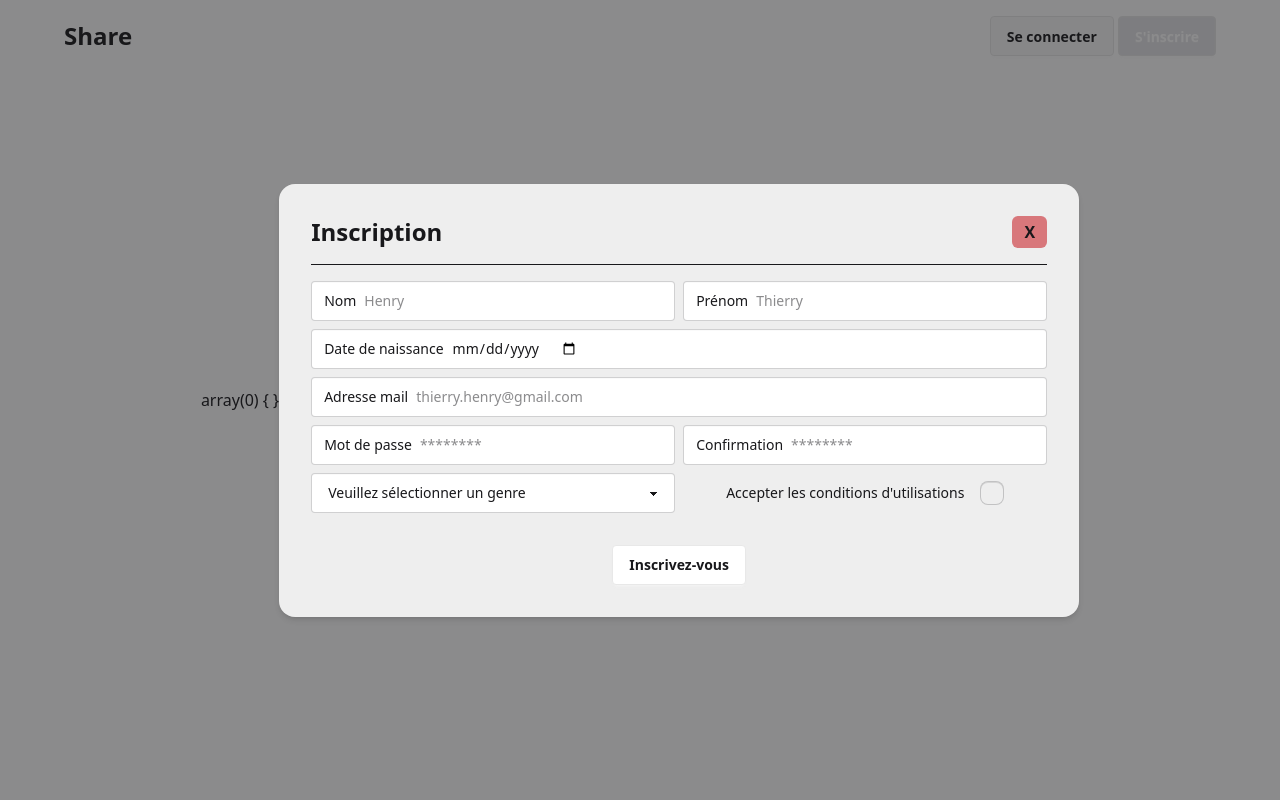
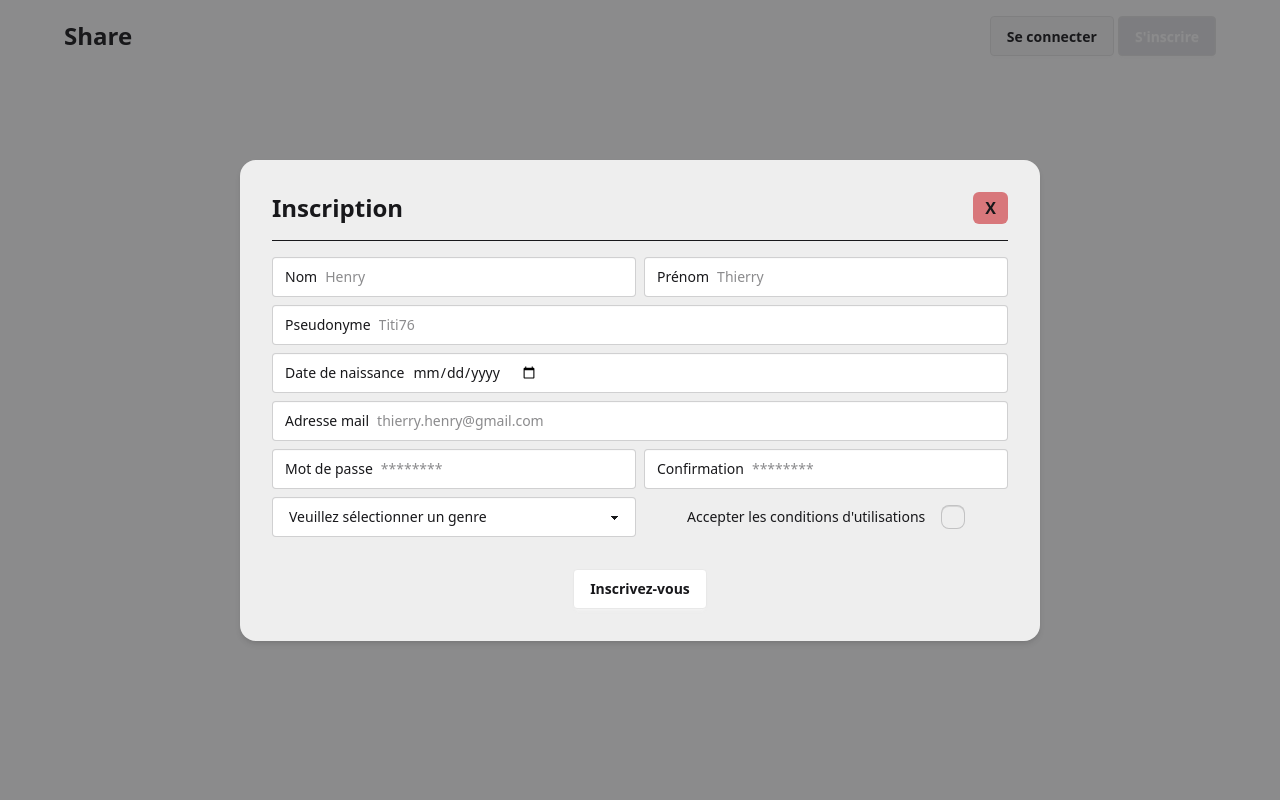
Before and after one commit to BarbierTheo/form_php7, a PHP site: page / in a window 1280 px wide. Run offline with PHP 8.4, Linux system fonts and the light colour scheme; data that the repository does not hold is empty.

Commit message:
début repo symfony

```diff
--- a/inscription.php
+++ b/inscription.php
@@ -1,5 +1,8 @@
 <?php
 $regexname = "/^[a-z ,.'-]+$/i";
+$classicregex = "/^(?=.{3,20}$)(?![_.-])(?!.*[_.-]{2})[a-zA-Z0-9_-]+([^._-])$/";
+$dateregex = "/^((19\d{2})|(20\d{2}))-(((02)-(0[1-9]|[1-2][0-9]))|(((0(1|[3-9]))|(1[0-2]))-(0[1-9]|[1-2][0-9]|30))|((01|03|05|07|08|10|12)-(31)))$/";
+
 $errors = [];
 
 if ($_SERVER['REQUEST_METHOD'] == 'POST') {
@@ -21,9 +24,19 @@ if ($_SERVER['REQUEST_METHOD'] == 'POST') {
         }
     }
 
+    if (isset($_POST['pseudo'])) {
+        if (empty($_POST['pseudo'])) {
+            $errors['pseudo'] = "Rentrez un prénom";
+        } else if (!preg_match($classicregex, $_POST['pseudo'])) {
+            $errors['pseudo'] = "Choisissez un pseudo en 3 et 20 caractères, sans caractères trop particuliers";
+        }
+    }
+
     if (isset($_POST['birthdate'])) {
         if (empty($_POST['birthdate'])) {
             $errors['birthdate'] = "Rentrez votre date de naissance";
+        } else if (!preg_match($dateregex, $_POST['birthdate'])) {
+            $errors['birthdate'] = "Date invalide";
         }
     }
 
@@ -50,13 +63,16 @@ if ($_SERVER['REQUEST_METHOD'] == 'POST') {
         }
     }
 
-    if(!isset($_POST['conditions'])) {
+    if (!isset($_POST['genre'])) {
+            $errors['genre'] = "Acceptez les conditions d'utilisations";
+
+    }
+
+    if (!isset($_POST['conditions'])) {
         $errors['conditions'] = "Acceptez les conditions d'utilisations";
     }
-
 }
 
-var_dump($_POST);
 ?>
 
 
@@ -71,14 +87,14 @@ var_dump($_POST);
         <form action="" method="post" class="flex flex-col flex-wrap justify-center gap-2" onsubmit="showConfirm()" novalidate>
             <div class="flex flex-col lg:flex-row gap-2">
 
-                <label class="input input-bordered flex items-center gap-2 w-full lg:w-[50%] form-control <?=  COUNT($errors['lastname']) > 0 ? "border-red-800" : "" ?>">
+                <label class="input input-bordered flex items-center gap-2 w-full lg:w-[50%] <?= isset($errors['lastname']) ? "border-red-800" : "" ?>">
                     Nom
                     <input type="text" class="" placeholder="Henry" required name="lastname" value="<?= $_POST['lastname'] ?? "" ?>" />
 
                     <span class="fieldset-label text-red-400/80"><?= $errors['lastname'] ?? "" ?></span>
                 </label>
 
-                <label class="input input-bordered flex items-center gap-2 w-full lg:w-[50%]">
+                <label class="input input-bordered flex items-center gap-2 w-full lg:w-[50%] <?= isset($errors['firstname']) ? "border-red-800" : "" ?>">
                     Prénom
                     <input type="text" class="" placeholder="Thierry" required name="firstname" value="<?= $_POST['firstname'] ?? "" ?>" />
 
@@ -86,13 +102,20 @@ var_dump($_POST);
                 </label>
             </div>
 
-            <label class="input input-bordered flex items-center gap-2 w-full">
+            <label class="input input-bordered flex items-center gap-2 w-full <?= isset($errors['pseudo']) ? "border-red-800" : "" ?>">
+                Pseudonyme
+                <input type="text" id="pseudo" max="" required name="pseudo" value="<?= $_POST['pseudo'] ?? "" ?>" placeholder="Titi76"/>
+                <span class="fieldset-label text-red-400/80"><?= $errors['pseudo'] ?? "" ?></span>
+            </label>
+
+            <label class="input input-bordered flex items-center gap-2 w-full <?= isset($errors['birthdate']) ? "border-red-800" : "" ?>">
                 Date de naissance
-                <input type="date" id="birth" value="" max="" required name="birthdate" value="<?= $_POST['birthdate'] ?? "" ?>" />
+                <input type="date" id="birth" max="" required name="birthdate" value="<?= $_POST['birthdate'] ?? "" ?>" />
                 <span class="fieldset-label text-red-400/80"><?= $errors['birthdate'] ?? "" ?></span>
             </label>
 
-            <label class="input input-bordered flex items-center gap-2 w-full">
+
+            <label class="input input-bordered flex items-center gap-2 w-full <?= isset($errors['mail']) ? "border-red-800" : "" ?>">
                 Adresse mail
                 <input type="email" class="w-full" placeholder="thierry.henry@gmail.com" required name="mail" value="<?= $_POST['mail'] ?? "" ?>" />
                 <span class="fieldset-label text-red-400/80"><?= $errors['mail'] ?? "" ?></span>
@@ -100,31 +123,31 @@ var_dump($_POST);
 
             <div class="flex flex-col lg:flex-row gap-2">
 
-                <label class="input input-bordered flex items-center gap-2 w-full lg:w-[50%]">
+                <label class="input input-bordered flex items-center gap-2 w-full lg:w-[50%] <?= isset($errors['password1']) ? "border-red-800" : "" ?>">
                     Mot de passe
-                    <input type="password" class="" placeholder="********" required name="password1"/>
+                    <input type="password" class="" placeholder="********" required name="password1" />
                     <span class="fieldset-label text-red-400/80"><?= $errors['password1'] ?? "" ?></span>
                 </label>
 
-                <label class="input input-bordered flex items-center gap-2 w-full lg:w-[50%]">
+                <label class="input input-bordered flex items-center gap-2 w-full lg:w-[50%] <?= isset($errors['password2']) ? "border-red-800" : "" ?>">
                     Confirmation
-                    <input type="password" class="" placeholder="********" required name="password2"/>
+                    <input type="password" class="" placeholder="********" required name="password2" />
                     <span class="fieldset-label text-red-400/80"><?= $errors['password2'] ?? "" ?></span>
                 </label>
             </div>
 
             <div class="flex flex-col lg:flex-row gap-2">
-                <select class="select w-full lg:w-[50%]" required name="genre">
-                    <option disabled selected>Veuillez sélectionner un genre</option>
-                    <option>Homme</option>
-                    <option>Femme</option>
-                    <option>Autre</option>
-                    <option>Ne pas préciser</option>
+                <select class="select w-full lg:w-[50%] <?= isset($errors['genre']) ? "border-red-800" : "" ?>" required name="genre">
+                    <option disabled <?= !isset($_POST['genre']) ? "selected" : "" ?>>Veuillez sélectionner un genre</option>
+                    <option value="homme" <?= isset($_POST['genre']) && $_POST['genre'] == "homme" ? "selected" : "" ?>>Homme</option>
+                    <option value="femme" <?= isset($_POST['genre']) && $_POST['genre'] == "femme" ? "selected" : "" ?>>Femme</option>
+                    <option value="autre" <?= isset($_POST['genre']) && $_POST['genre'] == "autre" ? "selected" : "" ?>>Autre</option>
+                    <option value="NaN" <?= isset($_POST['genre']) && $_POST['genre'] == "NaN" ? "selected" : "" ?>>Ne pas préciser</option>
                 </select>
 
                 <label class="text-sm flex items-center justify-center w-full lg:w-[50%] gap-4 mt-4 lg:mt-0">
                     Accepter les conditions d'utilisations
-                    <input type="checkbox" class="checkbox checkbox-md" required name="conditions" />
+                    <input type="checkbox" class="checkbox checkbox-md <?= isset($errors['conditions']) ? "border-red-800" : "" ?>" required name="conditions" />
                 </label>
             </div>
 
--- a/index.php
+++ b/public/index.php
@@ -6,7 +6,7 @@
     <meta name="viewport" content="width=device-width, initial-scale=1.0">
     <title>en form aujourd'hui</title>
     <!-- npx @tailwindcss/cli -i ./assets/css/style.css -o ./assets/css/tailwind.css --watch -->
-    <link rel="stylesheet" href="./assets/css/tailwind.css">
+    <link rel="stylesheet" href="../assets/css/tailwind.css">
 </head>
 
 <body>
@@ -25,10 +25,10 @@
 
 
     <div class="w-screen h-screen flex justify-center items-center bg-zinc-900/50 fixed" id="interface">
-        <?php require_once 'inscription.php'; ?>
+        <?php require_once '../inscription.php'; ?>
     </div>
 
-    <script src="./assets/js/script.js"></script>
+    <script src="../assets/js/script.js"></script>
 </body>
 
 </html>
```
Also changed, not shown: assets/css/tailwind.css.
